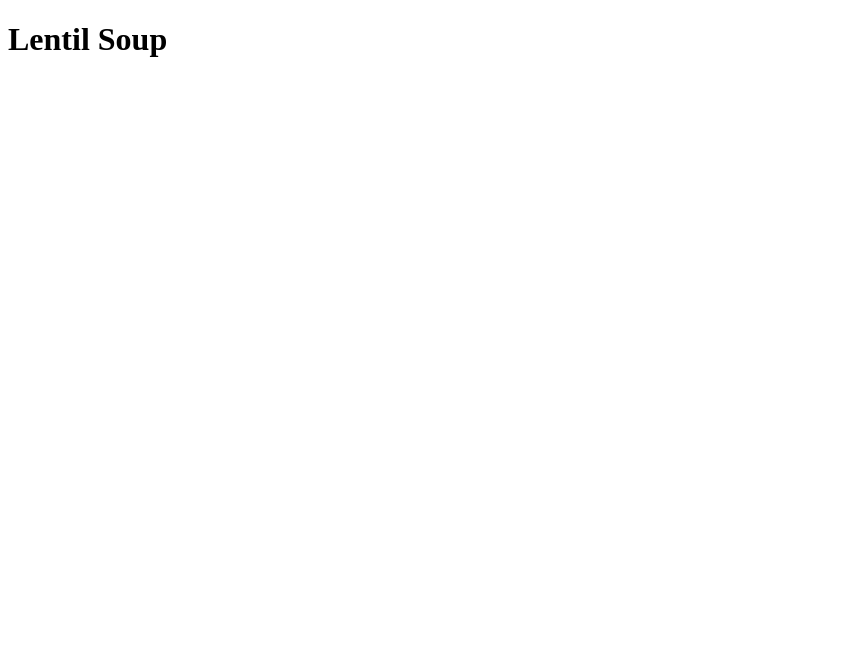
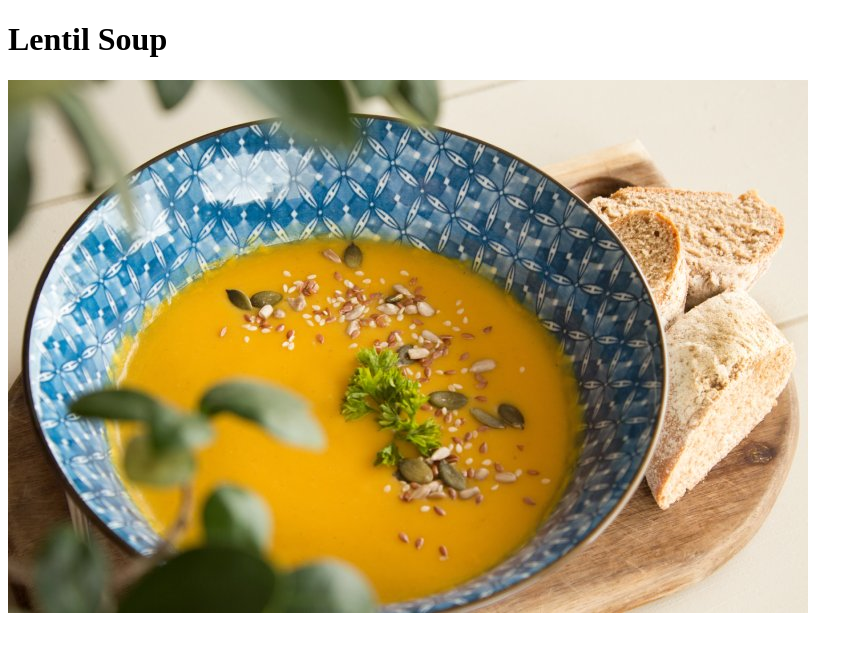
Before and after one commit to DTKahn/odin-recipes, a plain HTML site: page recipes/lentil-soup.html in a window 1280 px wide. Shown: the whole page, without its empty margins (0-863 px from the left). Drawn offline with Linux system fonts and the light colour scheme.

Commit message:
Add lentil soup image to lentil soup recipe page
Create images directory, and add the lentil soup image to the directory.

```diff
--- a/recipes/lentil-soup.html
+++ b/recipes/lentil-soup.html
@@ -8,5 +8,6 @@
 </head>
 <body>
   <h1>Lentil Soup</h1>
+  <img src="../images/lentil-soup.jpeg" alt="Bowl of lentil soup in a blue bowl sitting next to a few pieces of bread">
 </body>
 </html>
```
Also changed, not shown: images/lentil-soup.jpeg (added).
